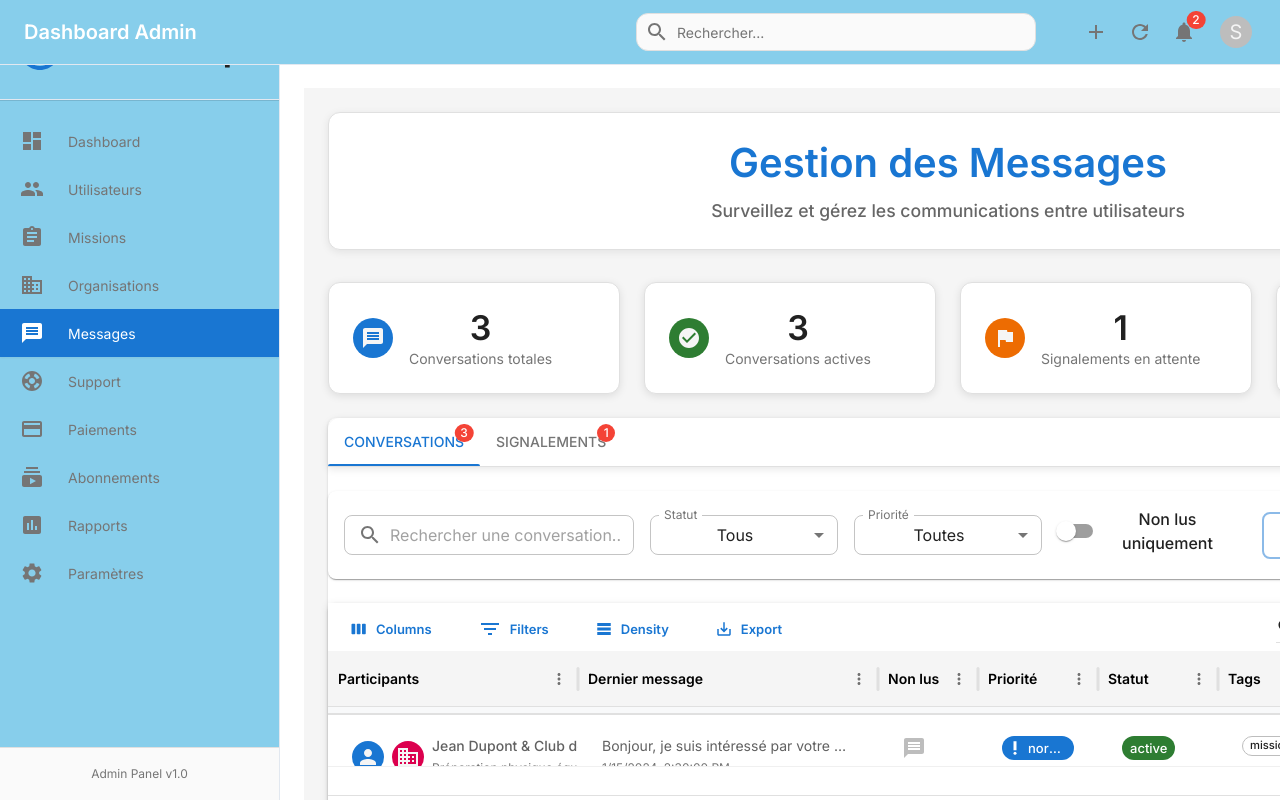
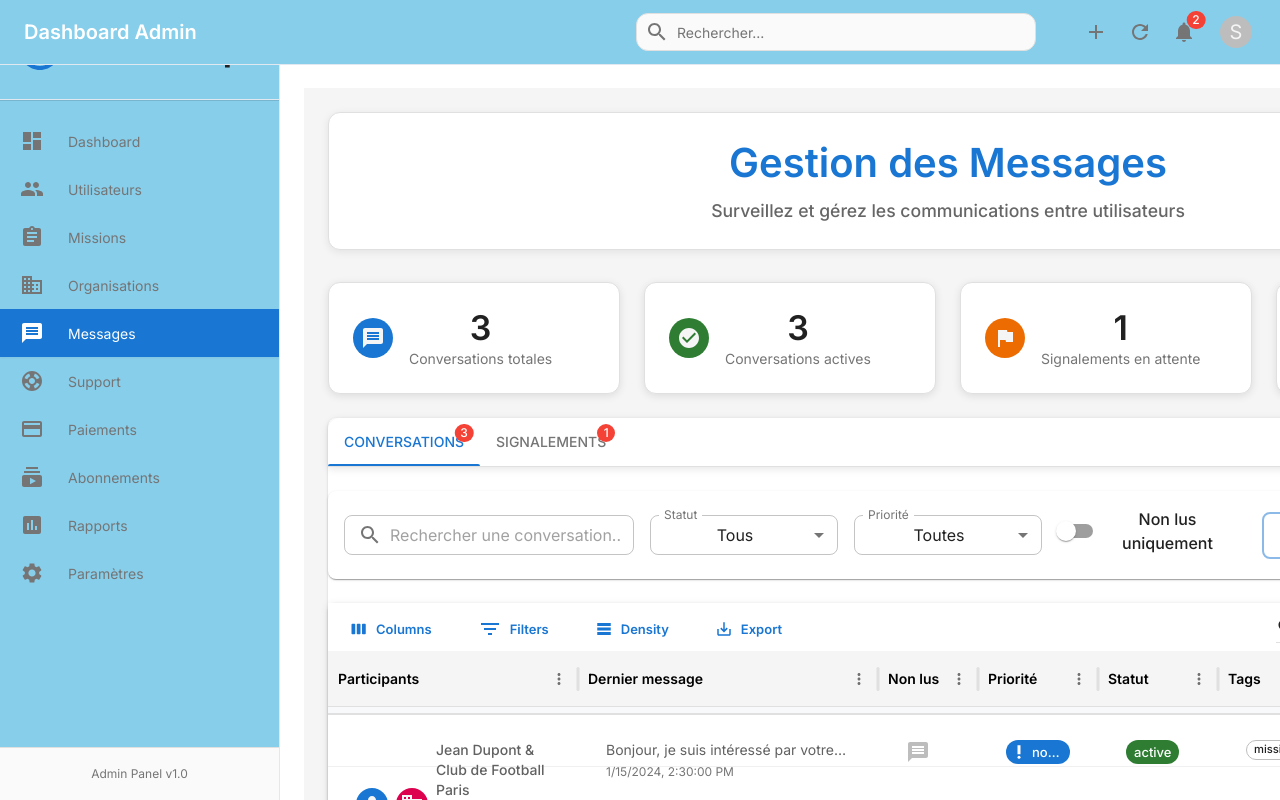
Before and after one commit to PrinceMbikayi/frontend-ms-admin, a React (Create React App) app: page /admin/messages in a window 1280 px wide. Shown: the top 800 px of the page. Built offline with nearby package versions, Linux system fonts and the light colour scheme; sample sign-in values are in the browser's storage.

Commit message:
fix cellule

```diff
--- a/src/pages/Messages.css
+++ b/src/pages/Messages.css
@@ -153,7 +153,7 @@
 }
 
 .messages-page .MuiDataGrid-row {
-  min-height: 80px !important;
+  min-height: 100px !important;
 }
 
 .messages-page .MuiDataGrid-row:hover {
@@ -162,9 +162,11 @@
 
 .messages-page .MuiDataGrid-cell {
   border-bottom: 1px solid #f0f0f0;
-  padding: 20px 24px !important;
+  padding: 24px 28px !important;
   line-height: 1.6 !important;
   font-size: 14px;
+  overflow: visible !important;
+  white-space: normal !important;
 }
 
 .messages-page .MuiDataGrid-cell:focus {
@@ -198,14 +200,14 @@
 }
 
 .last-message {
-  max-width: 280px;
+  max-width: 400px;
 }
 
 .last-message p {
   margin: 0 0 4px 0;
-  overflow: hidden;
-  text-overflow: ellipsis;
-  white-space: nowrap;
+  overflow: visible;
+  text-overflow: unset;
+  white-space: normal;
 }
 
 .last-message span {
@@ -244,7 +246,7 @@
   display: flex;
   gap: 4px;
   flex-wrap: wrap;
-  max-width: 180px;
+  max-width: 300px;
 }
 
 .tags-container .MuiChip-root {
```
